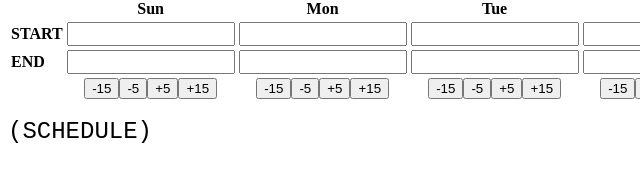
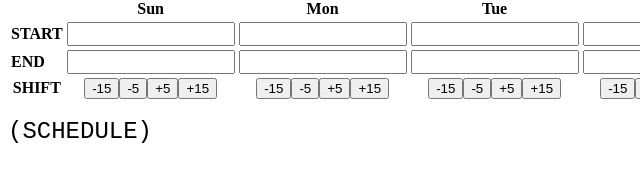
Before and after one commit to nculwell/hhours, a plain HTML site: page index.html in a window 1280 px wide. Shown: the part 138-320 px from the top of the page, 0-640 px from the left. Drawn offline with Linux system fonts and the light colour scheme.

Commit message:
Add SHIFT label

```diff
--- a/index.html
+++ b/index.html
@@ -65,7 +65,7 @@ input[type='text'] {
                 <td><input type='text' /></td>
             </tr>
             <tr id='increments'>
-                <td class='row-title'></td>
+                <td class='row-title'>SHIFT</td>
                 <td></td>
                 <td></td>
                 <td></td>
```
